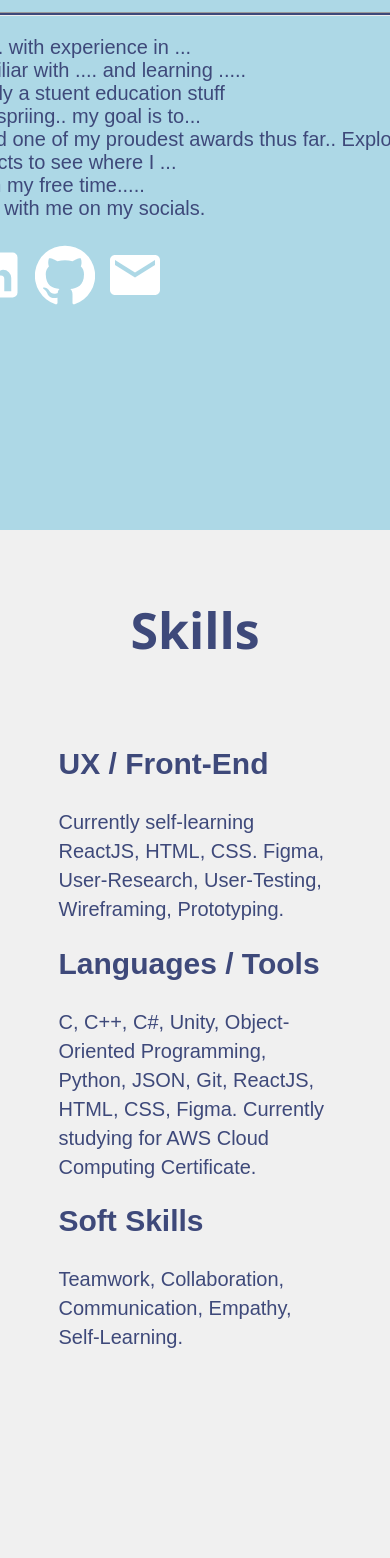
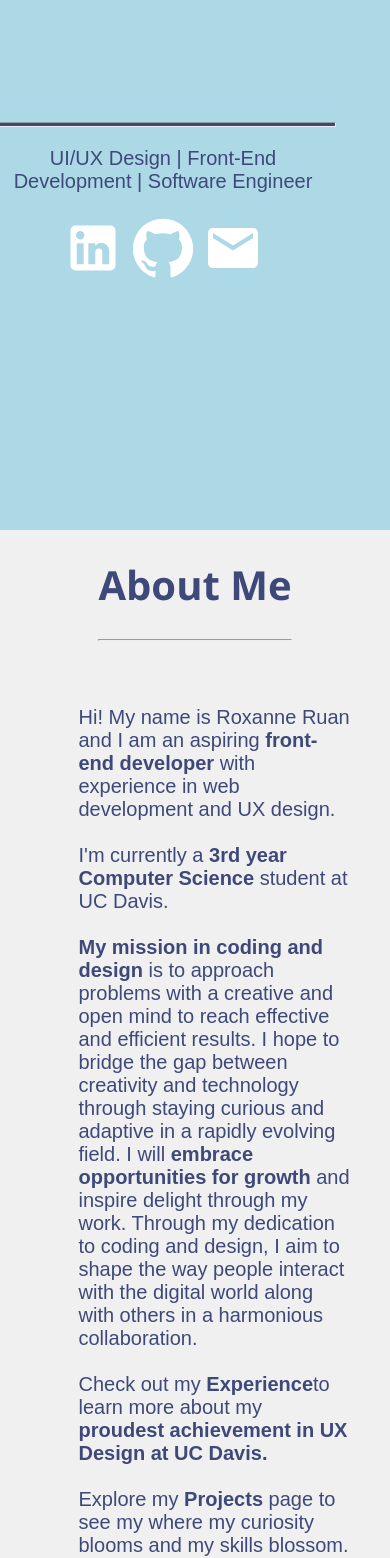
Before and after one commit to roxanneruan/ReactJS-Website, a React (Create React App) app: page / in a window 390 px wide. Shown: the part 314-1872 px from the top of the page. Built offline with nearby package versions, Linux system fonts and the light colour scheme.

Commit message:
update Home Page

```diff
--- a/src/Pages/Home.js
+++ b/src/Pages/Home.js
@@ -13,24 +13,8 @@ function Home() {
         <div className='left-half'>
           <h2> Hi, I'm Roxanne. </h2>
           <div className='prompt'>
+            <hr style={{height:3, color: '#3e497a', backgroundColor: '#3e497a'}}></hr>
             <p> UI/UX Design | Front-End Development | Software Engineer </p>
-            <hr style={{height:2, color: '#3e497a', backgroundColor: '#3e497a'}}></hr>
-            <p className="about-me-text">
-              I'm a ... with experience in ... <br></br>
-              I'm most familiar with .... and learning ..... <br></br>
-              I'm currently a stuent education stuff <br></br>
-
-              As an aspriing.. my goal is to... <br></br>
-
-              Check out my experience in UX and one of my proudest awards thus far..
-
-              Explore my projects to see where I ... <br></br>
-
-              In my free time..... <br></br>
-
-              Connect with me on my socials.
-
-            </p>
             <Link to ='https://www.linkedin.com/in/roxanne-ruan/'>
               <LinkedInIcon />
             </Link>
@@ -48,25 +32,51 @@ function Home() {
         </div>
       </div>
 
-      <div className="skills">
-        <h1> Skills </h1>
+
+      <div className="about-me">
+        <div>
+            <h1> About Me </h1>
+          <hr></hr>
+        </div>
         <ol className="list">
+        <p className="about-me-text">
+              Hi! My name is Roxanne Ruan and I am an aspiring <b>front-end developer</b> with experience in web development and UX design. <br></br> <br></br>
+              I'm currently a <b> 3rd year Computer Science</b> student at UC Davis. <br></br>  <br></br>
+
+              <b>My mission in coding and design</b> is to approach problems with a creative and open mind to reach
+              effective and efficient results. I hope to bridge the gap between creativity and technology through
+              staying curious and adaptive in a rapidly evolving field. I will <b>embrace opportunities for growth</b> and
+              inspire delight through my work. Through my dedication to coding and design, I aim to shape
+              the way people interact with the digital world along with others in a harmonious collaboration. <br></br><br></br>
+
+              Check out my <b>Experience</b>to learn more about my <b>proudest achievement in UX Design at UC Davis.</b> <br></br><br></br>
+
+              Explore my <b>Projects</b> page to see my where my curiosity blooms and my skills blossom. <br></br><br></br>
+
+              When I am not coding, I am decorating my bullet journal, learning new recipes, going for a walk, or listening to music.
+              Fun fact: My longest playlist on Spotify currently has 571 songs, and spans 30.5 hrs.
+              <br></br><br></br>
+
+              <b>Take a look at my skills and connect with me on my socials below!</b>
+
+            </p>
+            <hr></hr>
           <li className="item">
             <h2> UX / Front-End </h2>
             <span>
-              Currently self-learning ReactJS, HTML, CSS. Figma, User-Research, User-Testing, Wireframing, Prototyping.
+              ReactJS, HTML, CSS. Figma, User-Research, User-Testing, Wireframing, Prototyping, Presentation.
             </span>
           </li>
           <li className="item">
             <h2> Languages / Tools </h2>
             <span>
-              C, C++, C#, Unity, Object-Oriented Programming, Python, JSON, Git, ReactJS, HTML, CSS, Figma. Currently studying for AWS Cloud Computing Certificate.
+            ReactJS, HTML, CSS, Figma, C++, C, C#, Unity, Object-Oriented Programming, Python, JSON, Git, R, RStudio. Currently studying for AWS Cloud Computing Certificate.
             </span>
           </li>
           <li className="item">
             <h2> Soft Skills </h2>
             <span>
-              Teamwork, Collaboration, Communication, Empathy, Self-Learning.
+              Teamwork, Collaboration, Communication, Empathy, Self-Learning, Presentation, Time-Management.
             </span>
           </li>
         </ol>
--- a/src/components/Footer.js
+++ b/src/components/Footer.js
@@ -20,7 +20,7 @@ function Footer() {
               <EmailIcon />
             </a>
       </div>
-      <p> &copy; 2023 roxanneruan.com</p>
+      <p> &copy; 2023 rorosy.com</p>
     </div>
   )
 }
--- a/src/styles/Home.css
+++ b/src/styles/Home.css
@@ -1,18 +1,6 @@
-/* Courtesy of Pedro Henrique Ferraz Machado
+/* Mostly courtesy of Pedro Henrique Ferraz Machado
    https://github.com/machadop1407/react-personal-portfolio-website/blob/master/src/styles/Home.css
 */
-
-
-
-/* home parent class */
-/* .home {
-    width: 100%;
-    align-items: center;
-    font-family: "Arial", sans-serif;
-    color: #3e497a;
-    overflow-x: hidden;
-    display: flex;
-} */
 
 .home {
     display: flex;
@@ -26,7 +14,7 @@
 
 .about {
     display: flex;
-    /* flex-direction: row; */
+    flex-direction: row;
     width: 100%;
     height: calc(100vh - 100px);
     justify-content: center;
@@ -38,6 +26,7 @@
     font-family: "Segoe UI", Tahmoa;
     font-size: 60px;
     color: #3e497a;
+    padding:5rem;
 }
 
 .about .prompt {
@@ -62,13 +51,6 @@
     padding: 2rem;
 }
 
-.about .left-half {
-    display:flex;
-    flex-direction: column;
-    padding: 2rem;
-
-}
-
  /* svg = Scalable Vector Graphics
     Benefits: small file size compression, scale to any size without losing clarity,
               great for retina displays, design control for interactivity & filters
@@ -79,25 +61,33 @@
     color: white;
 }
 
-.skills {
-    flex: 1;
-    padding: 2rem;
+.about-me {
     font-size: 30px;
     width: 100%;
     display: flex;
-    justify-content: left;
+    justify-content: center;
     flex-direction: column;
     align-items: center;
 }
 
-.skills h1 {
+.about-me h1 {
     color: #3e497a;
     font-family: "Segoe UI", Tahmoa;
+    font-size: 60px;
 }
 
-.skills .list {
+.about-me p{
+    font-size:20px;
+}
+
+.about-me .list {
     list-style: none;
     width: 70%;
+}
+
+.about-me h2 {
+    font-family: "Segoe UI", Tahmoa;
+    font-size: 35px;
 }
 
 .list span {
@@ -109,34 +99,30 @@
     .home {
         flex-direction: column;
     }
+
     .about h2 {
         font-size: 40px;
         flex-direction: column;
-    }
-
-    .about .left-half {
-        flex: none;
-        padding: none;
+        padding: 5rem;
     }
 
     .about .prompt {
-        margin-top: 10px;
         font-size: 20px;
-        width: 80%;
+        width: 100%;
     }
 
     .about .image {
         display: none;
     }
 
-    .skills {
-        font-size: 25px;
+    .about-me h1{
+        font-size: 40px;
     }
-    .list {
+    .about-me {
         padding: 0;
     }
 
-    .skills h2 {
-        font-size: 30px;
+    .about-me h2 {
+        font-size: 40px;
     }
 }
```
